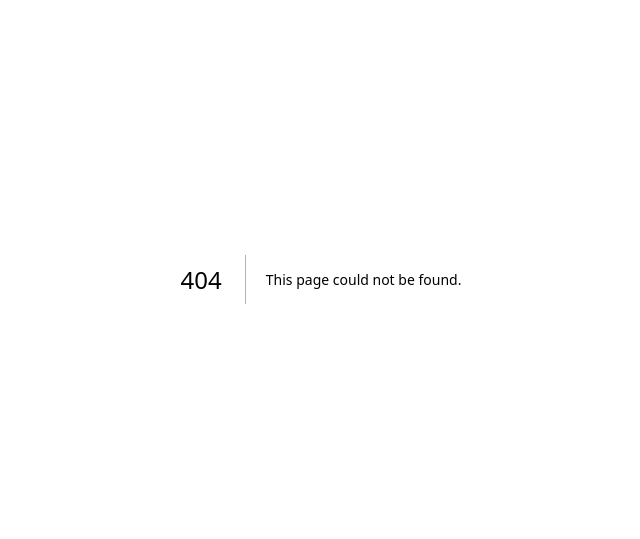
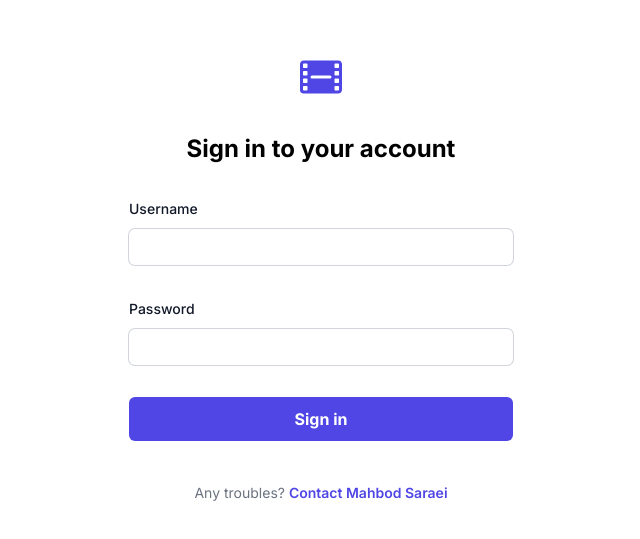
Before and after one commit to mahbodsr/telegraf-nextjs, a Next.js app: page /login in a window 1280 px wide. Before the commit this address had no page. Shown: the part 121-660 px from the top of the page, without its empty margins (319-959 px from the left). Built offline with nearby package versions, Linux system fonts and the light colour scheme.

Commit message:
Authentication Added

```diff
--- a/app/(KeyBoardHandlers)/[chatId]/[messageId]/page.tsx
+++ b/app/(KeyBoardHandlers)/[chatId]/[messageId]/page.tsx
@@ -18,7 +18,7 @@ const Component = ({
   return (
     <video autoPlay controls ref={videoRef}>
       <source
-        src={`/stream/${params.chatId}/${params.messageId}`}
+        src={`/api/stream/${params.chatId}/${params.messageId}`}
         type="video/mp4"
       />
     </video>
--- a/app/_components/Button.tsx
+++ b/app/_components/Button.tsx
@@ -13,8 +13,7 @@ const NormalTheme = {
 const SoftTheme = {
   primary:
     "hover:bg-primary-100 bg-primary-50 text-primary-600 fill-primary-600",
-  secondary:
-    "hover:bg-black/20 bg-black/10 text-black fill-black",
+  secondary: "hover:bg-black/20 bg-black/10 text-black fill-black",
   red: "hover:bg-red-200 bg-red-100 text-red-600 fill-red-600",
 };
 
@@ -55,7 +54,7 @@ function Button<T extends Href | undefined>({
 }: Props<T>) {
   const classNames = cn(
     className,
-    "inline-flex justify-center text-base items-center disabled:opacity-75 disabled:pointer-events-none font-bold",
+    "inline-flex justify-center text-base items-center disabled:opacity-75 disabled:pointer-events-none font-bold space-x-2",
     {
       [SoftTheme[color]]: soft,
       [NormalTheme[color]]: !soft,
@@ -73,11 +72,11 @@ function Button<T extends Href | undefined>({
   const childrenAndLoading = (
     <>
       {isLoading ? (
-        <Spinner className="text-inherit ml-2" />
+        <Spinner className="text-inherit mr-2 w-6 h-6" />
       ) : (
         icon?.type === "trail" && <icon.Component className="ml-2" />
       )}
-      {children}
+      <span>{children}</span>
       {icon?.type === "lead" && !isLoading && (
         <icon.Component className="mr-2" />
       )}
--- /dev/null
+++ b/app/_components/Input.tsx
@@ -0,0 +1,49 @@
+import {
+  ChangeEvent,
+  ComponentPropsWithoutRef,
+  FormEvent,
+  forwardRef,
+} from "react";
+import cn from "classnames";
+
+interface InputProps extends ComponentPropsWithoutRef<"input"> {
+  label?: string;
+  star?: boolean;
+  outlined?: boolean;
+}
+
+const Input = forwardRef<HTMLInputElement, InputProps>(function Input(
+  { star, label, outlined = false, onChange, ...props },
+  ref
+) {
+  const onInvalid = (e: FormEvent<HTMLInputElement>) => {
+    const label = e.currentTarget.labels![0];
+    label.scrollIntoView();
+  };
+  const handleChange = (e: ChangeEvent<HTMLInputElement>) => {
+    if (onChange) onChange(e);
+  };
+
+  return (
+    <label className="flex flex-col-reverse text-gray-900">
+      <input
+        {...{ ...props, onInvalid, ref }}
+        className={cn(
+          {
+            "px-3 mt-2 ring-1 rounded-md ring-gray-300 focus:ring-primary focus:ring-2":
+              outlined,
+            "border border-t-0 border-x-0 border-gray-300 focus:border-b-2 focus:border-primary":
+              !outlined,
+          },
+          "py-1.5 box-border h-9 outline-none"
+        )}
+        onChange={handleChange}
+      />
+      <div className="text-sm font-medium leading-6 text-gray-900">
+        {label} {star && <span className="text-primary">*</span>}
+      </div>
+    </label>
+  );
+});
+
+export default Input;
--- /dev/null
+++ b/app/login/page.tsx
@@ -0,0 +1,81 @@
+"use client";
+
+import { useState } from "react";
+import { useRouter } from "next/navigation";
+import { FilmIcon } from "@heroicons/react/24/solid";
+import Input from "@/app/_components/Input";
+import Button from "../_components/Button";
+import { SubmitHandler, useForm } from "react-hook-form";
+
+interface IFieldValues {
+  username: string;
+  password: string;
+}
+
+const LoginPage = () => {
+  const [isLoading, setLoading] = useState(false);
+  const { handleSubmit, register } = useForm<IFieldValues>();
+  const router = useRouter();
+
+  const onSubmit: SubmitHandler<IFieldValues> = async ({
+    username,
+    password,
+  }) => {
+    setLoading(true);
+
+    const res = await fetch("/api/login", {
+      method: "POST",
+      headers: {
+        "Content-Type": "application/json",
+      },
+      body: JSON.stringify({ username, password }),
+    });
+
+    if (res.ok) router.push("/");
+    else setLoading(false)
+  };
+
+  return (
+    <div className="flex min-h-full flex-1 flex-col justify-center px-6 py-12 lg:px-8">
+      <form
+        className="flex flex-col sm:mx-auto sm:w-full sm:max-w-sm [&>*:not(:last-child)]:mb-8"
+        onSubmit={handleSubmit(onSubmit)}
+      >
+        <FilmIcon className="fill-primary w-12 h-12 mx-auto" />
+        <h2 className="text-center font-bold text-2xl">
+          Sign in to your account
+        </h2>
+        <Input
+          label="Username"
+          {...register("username", { required: true })}
+          outlined
+        />
+        <Input
+          label="Password"
+          type="password"
+          {...register("password", { required: true })}
+          outlined
+        />
+        <Button
+          color="primary"
+          type="submit"
+          disabled={isLoading}
+          {...{ isLoading }}
+        >
+          Sign in
+        </Button>
+      </form>
+      <p className="mt-10 text-center text-sm text-gray-500">
+        Any troubles?{" "}
+        <a
+          href="https://t.me/mahbodsr"
+          className="font-semibold leading-6 text-indigo-600 hover:text-indigo-500"
+        >
+          Contact Mahbod Saraei
+        </a>
+      </p>
+    </div>
+  );
+};
+
+export default LoginPage;
--- a/package.json
+++ b/package.json
@@ -9,25 +9,31 @@
     "lint": "next lint"
   },
   "dependencies": {
+    "@heroicons/react": "^2.1.5",
     "big-integer": "^1.6.52",
     "classnames": "^2.5.1",
+    "cookie-parser": "^1.4.6",
     "cors": "^2.8.5",
     "cron": "^3.1.6",
     "dotenv": "^16.3.1",
     "express": "^4.18.2",
     "input": "^1.0.1",
     "ip": "^2.0.1",
+    "jsonwebtoken": "^9.0.2",
     "next": "14.1.4",
     "node-schedule": "^2.1.1",
     "react": "^18",
     "react-dom": "^18",
+    "react-hook-form": "^7.52.2",
     "swiper": "^11.1.0",
     "telegram": "^2.18.38"
   },
   "devDependencies": {
+    "@types/cookie-parser": "^1.4.7",
     "@types/cors": "^2.8.17",
     "@types/express": "^4.17.18",
     "@types/ip": "^1.1.3",
+    "@types/jsonwebtoken": "^9.0.6",
     "@types/node": "^20",
     "@types/node-schedule": "^2.1.1",
     "@types/react": "^18",
```
Also changed, not shown: server.ts (+87 -32 lines), 1 other file (tests, documents, lock files or other folders).
